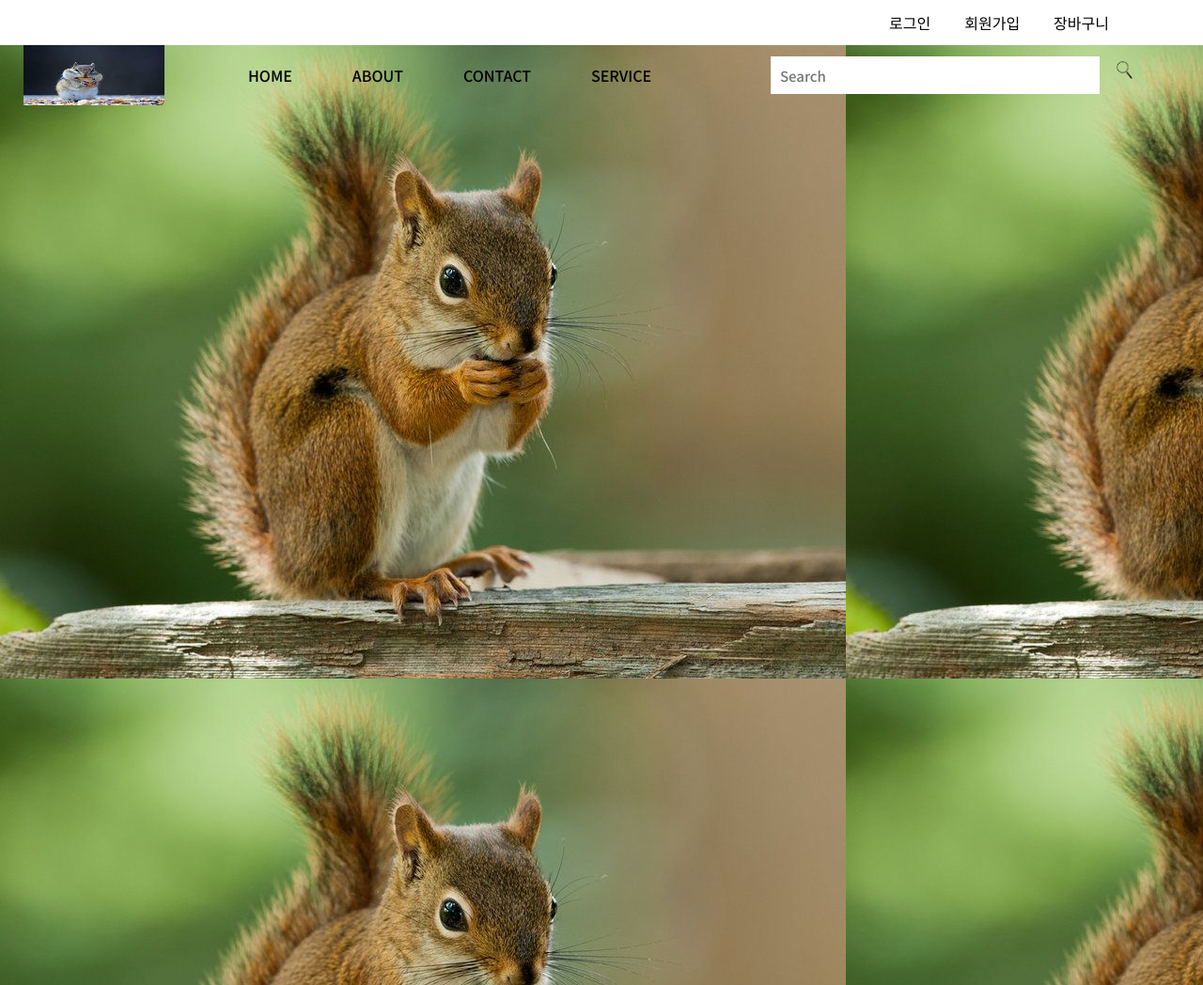
After one commit to jonghyun0832/Robo-Shop, a PHP site: page /home.html in a window 1280 px wide. The commit adds this page. Shown: the whole page at 94% size. Run offline with PHP 8.4, Linux system fonts and the light colour scheme.

Commit message:
AddmyWeb

```diff
--- /dev/null
+++ b/src/home.html
@@ -0,0 +1,48 @@
+<!DOCTYPE html>
+<html lang="ko">
+<head>
+    <meta charset="UTF-8">
+    <meta http-equiv="X-UA-Compatible" content="IE=edge">
+    <meta name="viewport" content="width=device-width, initial-scale=1.0">
+    <title>Document</title>
+    <link rel="stylesheet" type="text/css" href="style.css">
+    <link rel="preconnect" href="https://fonts.googleapis.com">
+    <link rel="preconnect" href="https://fonts.gstatic.com" crossorigin>
+    <link href="https://fonts.googleapis.com/css2?family=Noto+Sans+KR:wght@500&display=swap" rel="stylesheet">
+</head>
+<body>
+    <div class="wrap">
+        <div class = intro_top>
+            <ul class="top_item">
+                <li><a href="login.html">로그인</a></li>
+                <li><a href="">회원가입</a></li>
+                <li><a href="">장바구니</a></li>
+            </ul>
+        </div>
+        <div class="intro_bg">
+            <div class="header">
+                <div class="main_logo">
+                    <a href="home.html">
+                        <img src="img/로고다람쥐.jpeg" width="150px" height="64px">
+                    </a>
+                </div>
+                <ul class="nav">
+                    <li><a href="#">HOME</a></li>
+                    <li><a href="about.html">ABOUT</a></li>
+                    <li><a href="contact.html">CONTACT</a></li>
+                    <li><a href="service.html">SERVICE</a></li>
+                </ul>
+                <div class="searchArea">
+                    <form action="login.html" name = "로그인" method = "post">
+                        <input type="search" placeholder="Search">
+                        <span><img src="img/검색.png" height="25px"></span>
+                    </form>
+                </div>
+
+            </div>
+        </div>
+    </div>
+
+
+</body>
+</html>
--- a/src/mycom.html
+++ b/src/mycom.html
@@ -4,6 +4,7 @@
     <meta http-equiv="X-UA-Compatible" content="IE=edge">
     <meta name="viewport" content="width=device-width, initial-scale=1.0">
     <title>Document</title>
+
 
     <style>
         .nav{
--- /dev/null
+++ b/src/style.css
@@ -0,0 +1,90 @@
+
+*{
+    text-decoration: none; /*아래밑줄 제거*/
+    color: black; /*글자색 검은색 고정*/
+    list-style: none; /*리스트 앞에 찍히는 점없애기*/
+    margin: 0px;
+    padding:0px;
+    font-family: 'Noto Sans KR', sans-serif;
+}
+
+/* .intro_top {
+    background-color: chartreuse;
+    display: flex;
+} */
+
+.top_item{
+    height: 48px;
+    display: flex;
+    justify-content: flex-end;
+    margin-right: 100px;
+    align-items: center;
+}
+
+.top_item>li{
+    margin-left: 36px;
+}
+
+
+
+.intro_bg{
+    background-image: url("img/다람쥐.jpeg");
+    width: 100%;
+    height : 1000px;
+}
+
+.header{
+    display: flex;
+    width: 1280px;
+    margin: auto;
+    /* background:red ; */
+    height: 64px;
+    position: sticky;
+    top: 0px;
+    left: 0px;
+}
+
+.main_logo{
+    width: 200px;
+    /* background-color: skyblue; */
+    line-height: 64px;
+    text-align: center;
+}
+
+.searchArea{
+    /* background-color: aqua; */
+    width:480px;
+    height: 40px;
+    margin-top: 12px;
+}
+.searchArea>form>input{
+    border: none;
+    width: 350px;
+    height: 40px;
+    font-size: 15px;
+    margin-left: 20px;
+    padding-left: 10px;
+}
+
+.searchArea>form>span{
+    /* background: chartreuse; */
+    text-align: center;
+    margin-left: 10px;
+    cursor: pointer;
+    color: #fff;
+
+}
+
+.nav{
+    display: flex;
+    width: calc(1280px - 200px - 480px);
+    /* background-color: blueviolet; */
+    line-height: 64px;
+}
+
+.nav > li{
+    margin-left: 64px;
+}
+
+/* display : block - span을 div처럼, inline - div를 span 처럼  non- 그냥없어짐(존재하는데 시야에서 안보임)
+부모에 flex주고 자식들한테 flex:2처럼주면 각각 분배가능 */
```
Also changed, not shown: src/1.php (+11 -2 lines), src/2.php (+10 -1 lines), src/about.html (added, +53 -0 lines), src/contact.html (added, +53 -0 lines), src/login.css (added, +72 -0 lines), src/login.html (added, +44 -0 lines), src/practice.php (+26 -11 lines), src/service.html (added, +53 -0 lines), src/img/검색.png (added), src/img/다람쥐.jpeg (added), src/img/로고다람쥐.jpeg (added).
